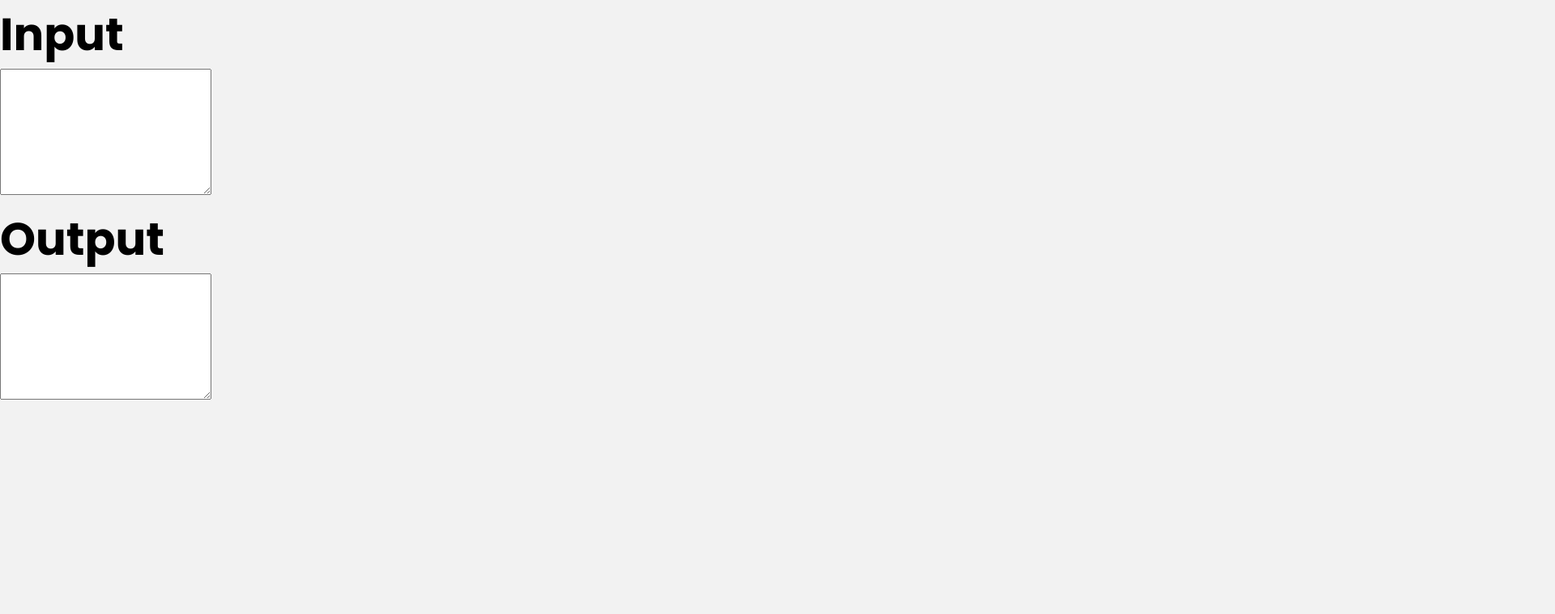
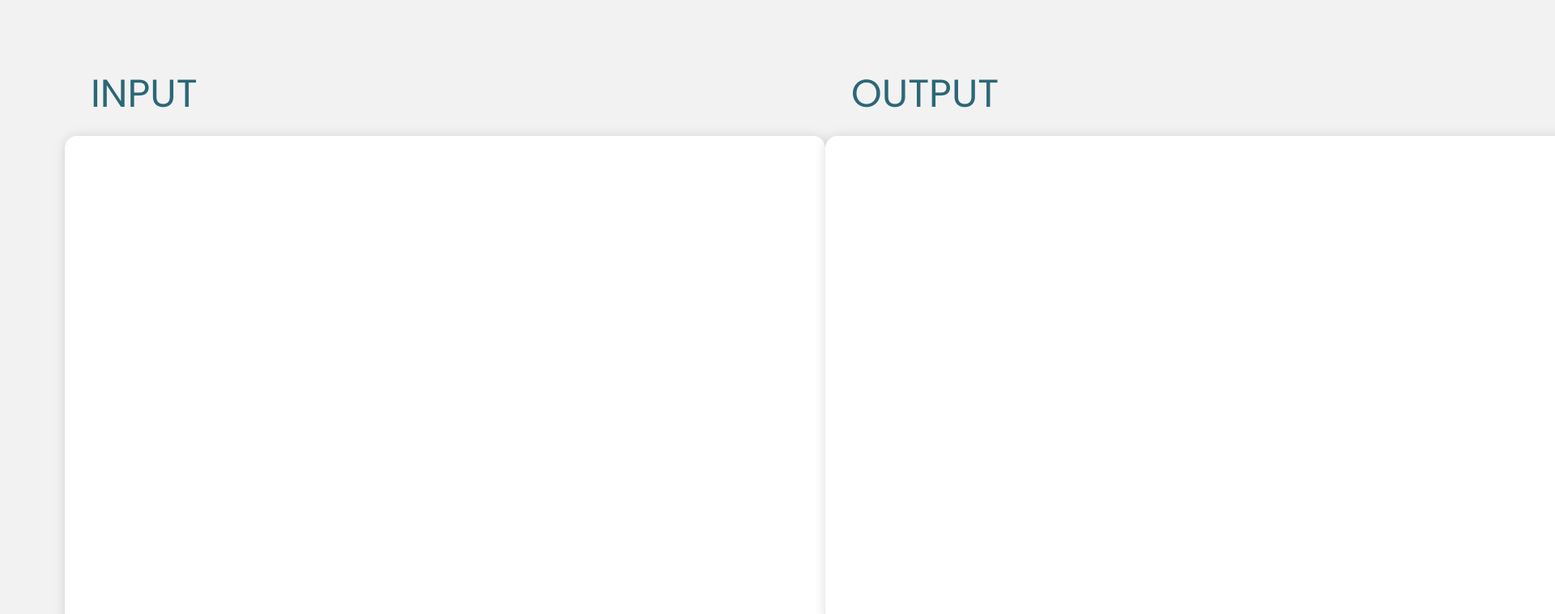
Before and after one commit to barbodGarsha/html-to-scss, a plain HTML site: page index.html in a window 1280 px wide. Shown: the top 759 px of the page at 81% size, 1920 px wide, since content can reach past the window. Drawn offline with Linux system fonts and the light colour scheme.

Commit message:
done basic styling

```diff
--- a/css/main.scss
+++ b/css/main.scss
@@ -48,23 +48,42 @@ li {
 
 .page {
     .page__container {
+        display: flex;
+        justify-content: space-between;
+
+        width: 100%;
+
+        padding: 5rem;
 
     }
 
     .page__input {
-
+        max-height: 100%;
     }
 
     .page__output {
-
+        max-height: 100%;
     }
 
     .page__h1 {
+        color: $c-dark-blue;
+
+        text-transform: uppercase;
+
+        font-family: 'Poppins';
+        font-size: 3rem;
+        font-weight: 300;
+
+        margin-left: 2rem;
+        margin-bottom: 1rem;
 
     }
 
     .page__textarea {
-
+        background-color: $c-white;
+        border-radius: 15px;
+        border: none;
+        box-shadow: 1px 2px 15px rgba($color: #000000, $alpha: .16);
     }
 }
 
--- a/index.html
+++ b/index.html
@@ -16,11 +16,11 @@
     <div class="page__container">
       <div class="page__input">
         <h1 class="page__h1">Input</h1>
-        <textarea name="" id="" cols="30" rows="10" class="page__textarea"></textarea>
+        <textarea name="" id="" cols="115" rows="40" class="page__textarea"></textarea>
       </div>
       <div class="page__output">
         <h1 class="page__h1">Output</h1>
-        <textarea name="" id="" cols="30" rows="10" class="page__textarea"></textarea>
+        <textarea name="" id="" cols="115" rows="40" class="page__textarea"></textarea>
       </div>
     </div>
   </main>
```
Also changed, not shown: css/main.css, 1 other file.
